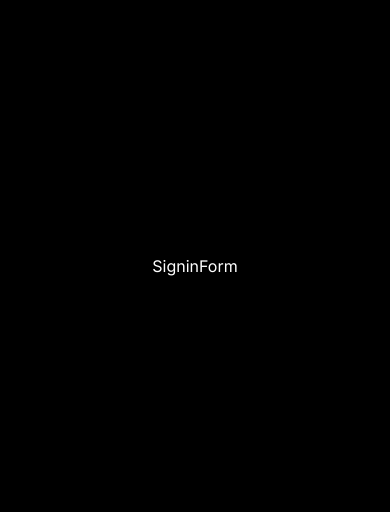
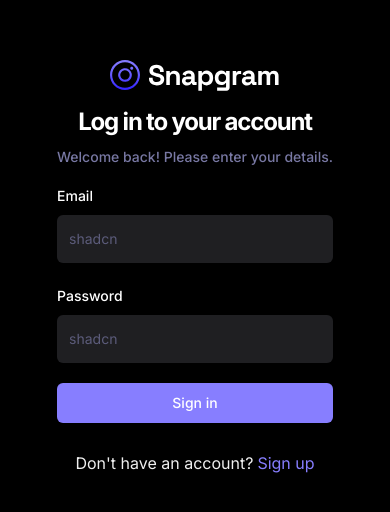
Before and after one commit to Fezaan/Snapgram-Hosted-, a React (Vite) app: page /sign-in in a window 390 px wide. Shown: the part 156-668 px from the top of the page. Built offline with nearby package versions, Linux system fonts and the light colour scheme; no server answers.

Commit message:
Sign-up setup complete

```diff
--- a/src/_auth/forms/SigninForm.tsx
+++ b/src/_auth/forms/SigninForm.tsx
@@ -1,8 +1,109 @@
-import React from 'react'
+import * as z from "zod";
+import { zodResolver } from "@hookform/resolvers/zod";
+import {Form,FormControl,FormField,FormItem,FormLabel,FormMessage,
+} from "@/components/ui/form"
+import { Input } from "@/components/ui/input";
+import { Button } from '@/components/ui/button';
+import { useForm } from "react-hook-form";
+import { SigninValidation } from "@/lib/validation";
+import Loader from "@/components/ui/shared/Loader";
+import { Link, useNavigate } from "react-router-dom";
+// import { createUserAccount } from "@/lib/appwrite/api";
+import { toast, useToast } from "@/components/ui/use-toast";
+import { useSignInAccount } from "@/lib/react-query/queriesAndMutations";
+import { useUserContext } from "@/context/AuthContext";
 
 const SigninForm = () => {
+  const navigate=useNavigate();
+  const {toast}=useToast();
+  const { checkAuthUser, isLoading: isUserLoading}= useUserContext();
+
+  const {mutateAsync: signInAccount}= useSignInAccount();
+   // 1. Define your form.
+   const form = useForm<z.infer<typeof SigninValidation>>({
+    resolver: zodResolver(SigninValidation),
+    defaultValues: {
+      email: '',
+      password: '',
+    },
+  })
+
+  // 2. Define a submit handler.
+  async function onSubmit(values: z.infer<typeof SigninValidation>) {
+    const session =await signInAccount({
+      email: values.email,
+      password: values.password,
+    });
+    if(!session){
+      return toast({
+        title: "Sign in failed. Please try again.",
+      });
+    }
+      const isLoggedIn= await checkAuthUser();
+      if(isLoggedIn){
+        form.reset();
+        navigate('/');
+      }else{
+        return toast({title: "Something went wrong! Please try again."})
+      }
+    }
   return (
-    <div>SigninForm</div>
+
+      <Form {...form}>
+        <div className="sm:w-420 flex-center flex-col">
+          <img src="/assets/images/logo.svg" alt="logo" />
+          <h2 className="h3-bold md:h2-bold pt-3 sm:pt-12">Log in to your account</h2>
+          <p className="text-light-3 small-medium md:base-regular mt-2">Welcome back! Please enter your details.</p>
+
+          <form
+          className="flex flex-col gap-5 w-full mt-4"
+          onSubmit={form.handleSubmit(onSubmit)} >
+            <FormField
+              control={form.control}
+              name="email"
+              render={({ field }) => (
+                <FormItem>
+                  <FormLabel>Email</FormLabel>
+                  <FormControl>
+                    <Input
+                    type="email"
+                    className="shad-input"
+                    placeholder="shadcn" {...field} />
+                  </FormControl>
+                  <FormMessage />
+                </FormItem>
+              )}
+            />
+            <FormField
+              control={form.control}
+              name="password"
+              render={({ field }) => (
+                <FormItem>
+                  <FormLabel>Password</FormLabel>
+                  <FormControl>
+                    <Input
+                    type="password"
+                    className="shad-input"
+                    placeholder="shadcn" {...field} />
+                  </FormControl>
+                  <FormMessage />
+                </FormItem>
+              )}
+            />
+            <Button
+            className="shad-button_primary"
+            type="submit">{isUserLoading ? (
+              <div className="flex-center gap-2"><Loader /> Loading ...</div>
+            ): (
+              "Sign in"
+            )}</Button>
+            <p className="text-small-regular text-light-2 text-center mt-2">
+              Don't have an account?
+              <Link to="/sign-up" className="text-primary-500 text-small-semibold ml-1">Sign up</Link>
+            </p>
+          </form>
+        </div>
+    </Form>
   )
 }
 
--- a/src/context/AuthContext.tsx
+++ b/src/context/AuthContext.tsx
@@ -63,8 +63,9 @@
     };
 
     useEffect(() => {
-        //   localStorage.getItem('cookieFallback') === null
-      if(localStorage.getItem('cookieFallback') === '[]' ) navigate('/sign-in')
+        if(localStorage.getItem('cookieFallback') === '[]' ||
+        localStorage.getItem('cookieFallback') === null
+        ) navigate('/sign-in')
         checkAuthUser();
     }, []);
 
--- a/src/lib/validation/index.ts
+++ b/src/lib/validation/index.ts
@@ -7,3 +7,9 @@
     email: z.string().email(),
     password: z.string().min(8,{message: "Please type a more secure password."}),
   })
+
+
+export const SigninValidation = z.object({
+    email: z.string().email(),
+    password: z.string().min(8,{message: "Please type a more secure password."}),
+  })
```
